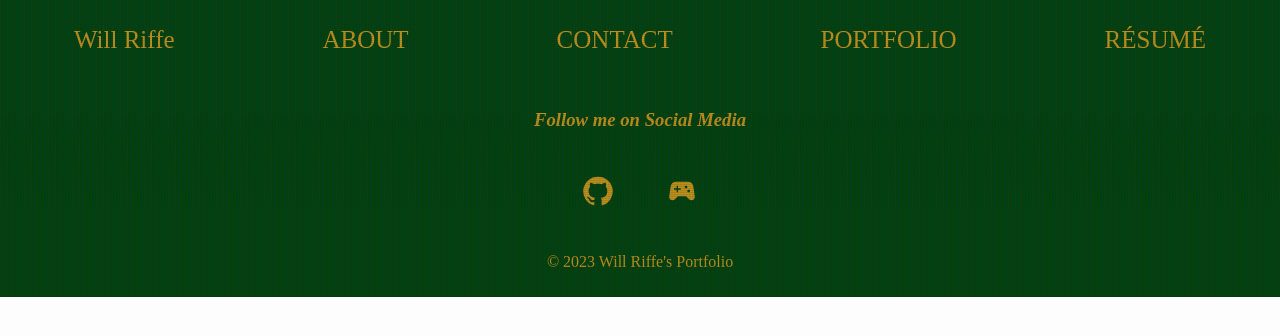
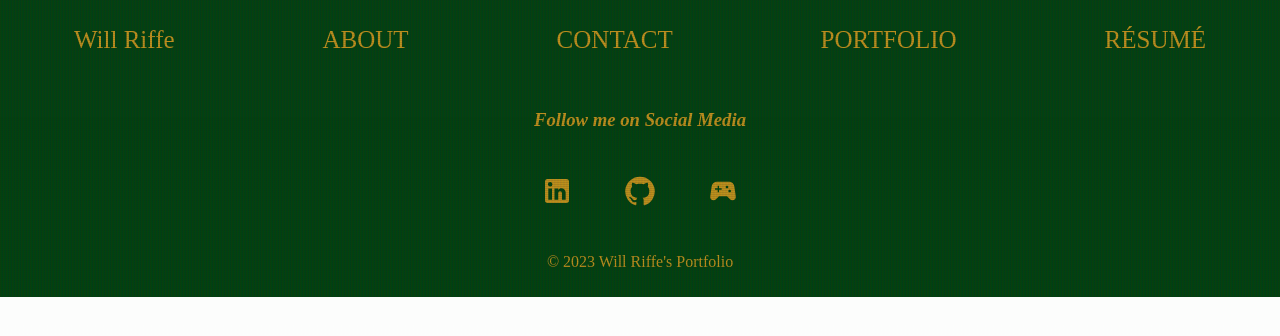
Before and after one commit to Will-Riffe/will-riffe-portfolio, a React (Create React App) app: page / in a window 1280 px wide. Shown: the top 336 px of the page. Built offline with nearby package versions, Linux system fonts and the light colour scheme.

Commit message:
Link update

```diff
--- a/src/components/Footer/index.js
+++ b/src/components/Footer/index.js
@@ -1,24 +1,34 @@
-import React from 'react';
-import { useLocation } from 'react-router-dom';
+import React from "react";
+import { useLocation } from "react-router-dom";
 import "./Footer.css";
-import GitHubIcon from '@mui/icons-material/GitHub';
-import SportsEsportsIcon from '@mui/icons-material/SportsEsports';
+import GitHubIcon from "@mui/icons-material/GitHub";
+import SportsEsportsIcon from "@mui/icons-material/SportsEsports";
+import LinkedInIcon from '@mui/icons-material/LinkedIn';
 
 function Footer() {
   const location = useLocation();
-  const noFooter = location.pathname === '/';
+  const noFooter = location.pathname === "/";
   /*
   if (noFooter) {
     return null; // doesn't render footer on home page
   }
-*/
+  */
   return (
     <div className="footer">
       <div className="footer-content">
-        <h3><em>Follow me on Social Media</em></h3>
+        <h3>
+          <em>Follow me on Social Media</em>
+        </h3>
         <div className="socialMedia">
-          <GitHubIcon />
-          <SportsEsportsIcon />
+          <a href="https://www.linkedin.com/in/w-r/">
+            <LinkedInIcon />
+          </a>
+          <a href="https://github.com/Will-Riffe">
+            <GitHubIcon />
+          </a>
+          <a href="https://discordapp.com/users/444634944598441987">
+            <SportsEsportsIcon />
+          </a>
         </div>
         <p>&copy; 2023 Will Riffe's Portfolio</p>
       </div>
```
Also changed, not shown: 14 other files (tests, documents, lock files or other folders).
